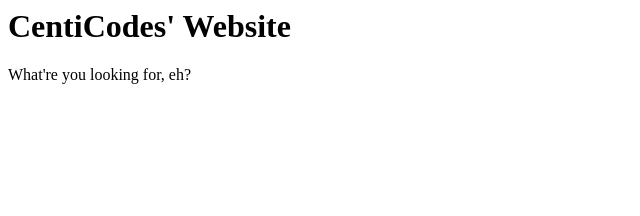
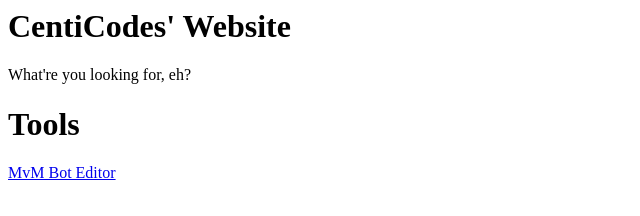
Before and after one commit to CemtiCofes/CemtiCofes.github.io, a plain HTML site: page index.html in a window 1280 px wide. Shown: the whole page, without its empty margins (0-640 px from the left). Drawn offline with Linux system fonts and the light colour scheme.

Commit message:
Update index.html

```diff
--- a/index.html
+++ b/index.html
@@ -5,5 +5,9 @@
   <body>
     <h1>CentiCodes' Website</h1>
     <p>What're you looking for, eh?</p>
+    <h1>Tools</h1>
+    <p>
+      <a href= "https://cemticofes.github.io/boteditor.html">MvM Bot Editor<a/>
+    </p>
   </body>
 </html>
```
